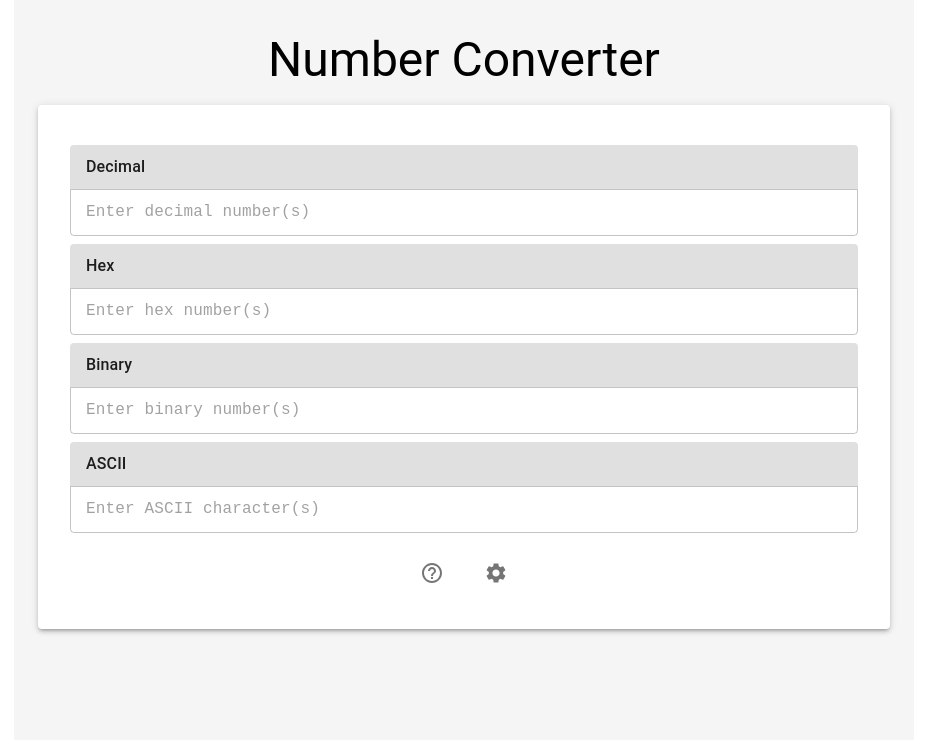
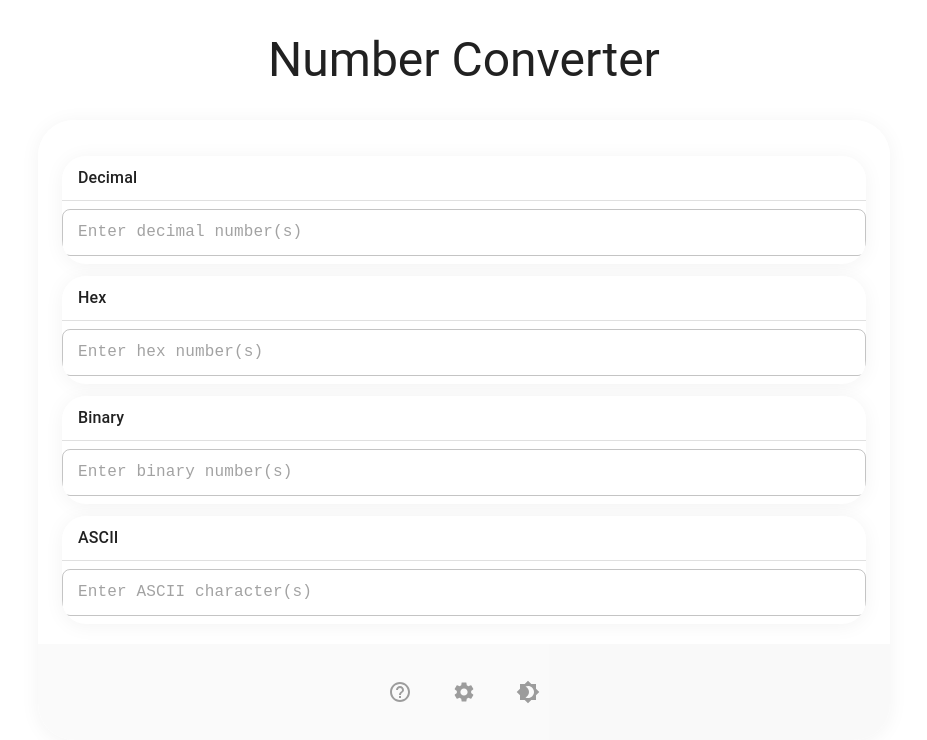
Before and after one commit to OllyMcB/js_number_converter, a React (Vite) app: page / in a window 1280 px wide. Shown: the top 740 px of the page, without its empty margins (176-1103 px from the left). Built offline with nearby package versions, Linux system fonts and the light colour scheme.

Commit message:
Updating visuals

```diff
--- a/src/App.scss
+++ b/src/App.scss
@@ -1,16 +1,22 @@
 .app {
-  min-height: 100vh;
-  padding: 2rem;
-  background-color: #f5f5f5;
+  padding: 0 1rem;
 }
 
 .converter {
-  padding: 2rem;
+  backdrop-filter: blur(10px);
+  -webkit-backdrop-filter: blur(10px);
 }
 
 .controls {
   display: flex;
   justify-content: center;
   gap: 1rem;
-  margin-top: 1rem;
+  padding: 1.5rem;
+  opacity: 0.7;
+  transition: opacity 0.2s ease;
+  background: rgba(0, 0, 0, 0.03);
+
+  &:hover {
+    opacity: 1;
+  }
 }
--- a/src/App.tsx
+++ b/src/App.tsx
@@ -1,8 +1,21 @@
 import { useState } from 'react'
-import { Container, Paper, IconButton, Typography, Box } from '@mui/material'
+import {
+  Container,
+  Paper,
+  IconButton,
+  Typography,
+  Box,
+  ThemeProvider,
+  CssBaseline,
+  useTheme,
+  Tooltip
+} from '@mui/material'
 import HelpOutlineIcon from '@mui/icons-material/HelpOutline'
 import SettingsIcon from '@mui/icons-material/Settings'
+import Brightness4Icon from '@mui/icons-material/Brightness4'
+import Brightness7Icon from '@mui/icons-material/Brightness7'
 import { NumberInput } from './components/NumberInput/NumberInput'
+import { lightTheme, darkTheme } from './theme'
 import './App.scss'
 
 interface NumberValues {
@@ -12,6 +25,15 @@ interface NumberValues {
   ascii: string
 }
 
+const HELP_TEXT = `
+Number Converter allows you to:
+• Convert between decimal, hexadecimal, binary, and ASCII
+• Enter multiple numbers separated by spaces
+• Use '0x' prefix for hex numbers
+• See ASCII characters for each number
+• Toggle between light and dark mode
+`;
+
 function App() {
   const [values, setValues] = useState<NumberValues>({
     decimal: '',
@@ -19,6 +41,8 @@ function App() {
     binary: '',
     ascii: ''
   })
+  const [darkMode, setDarkMode] = useState(false)
+  const theme = useTheme()
 
   const convertNumber = (num: number): NumberValues => ({
     decimal: num.toString(),
@@ -128,11 +152,35 @@ function App() {
   }
 
   return (
+    <ThemeProvider theme={darkMode ? darkTheme : lightTheme}>
+      <CssBaseline />
+      <Box sx={{
+        minHeight: '100vh',
+        bgcolor: 'background.default',
+        transition: 'all 0.3s ease',
+        padding: '2rem 0'
+      }}>
         <Container maxWidth="md" className="app">
-      <Typography variant="h3" component="h1" gutterBottom align="center">
+          <Typography
+            variant="h3"
+            component="h1"
+            gutterBottom
+            align="center"
+            sx={{ color: 'text.primary', mb: 4 }}
+          >
             Number Converter
           </Typography>
-      <Paper elevation={3} className="converter">
+          <Paper
+            elevation={0}
+            className="converter"
+            sx={{
+              bgcolor: 'background.paper',
+              borderRadius: 3,
+              overflow: 'hidden',
+              position: 'relative'
+            }}
+          >
+            <Box sx={{ p: 3, pb: 1 }}>
               <NumberInput
                 label="Decimal"
                 value={values.decimal}
@@ -161,16 +209,33 @@ function App() {
                 onChange={handleAsciiChange}
                 type="ascii"
               />
+            </Box>
             <Box className="controls">
+              <Tooltip
+                title={HELP_TEXT}
+                arrow
+                placement="top"
+                enterDelay={200}
+                leaveDelay={200}
+              >
                 <IconButton className="help" size="large">
                   <HelpOutlineIcon />
                 </IconButton>
+              </Tooltip>
               <IconButton size="large">
                 <SettingsIcon />
+              </IconButton>
+              <IconButton
+                onClick={() => setDarkMode(!darkMode)}
+                size="large"
+              >
+                {darkMode ? <Brightness7Icon /> : <Brightness4Icon />}
               </IconButton>
             </Box>
           </Paper>
         </Container>
+      </Box>
+    </ThemeProvider>
   )
 }
 
--- a/src/components/NumberInput/NumberInput.module.scss
+++ b/src/components/NumberInput/NumberInput.module.scss
@@ -1,22 +1,19 @@
 .container {
-  margin: 0.5rem 0;
+  margin: 0.75rem 0;
   width: 100%;
+  overflow: hidden;
 }
 
 .label {
-  background-color: #e0e0e0;
   padding: 0.5rem 1rem;
-  border-top-left-radius: 4px;
-  border-top-right-radius: 4px;
   font-weight: 500 !important;
 }
 
 .input {
-  background: white;
+  margin: 0 1px;
 
   :global(.MuiOutlinedInput-root) {
-    border-top-left-radius: 0;
-    border-top-right-radius: 0;
+    background: transparent;
   }
 
   input {
--- a/src/components/NumberInput/NumberInput.tsx
+++ b/src/components/NumberInput/NumberInput.tsx
@@ -37,11 +37,24 @@ export const NumberInput = ({
   };
 
   return (
-    <Paper elevation={0} className={styles.container}>
+    <Paper
+      elevation={0}
+      className={styles.container}
+      sx={{
+        bgcolor: 'background.default',
+        borderRadius: 2,
+        overflow: 'hidden'
+      }}
+    >
       <Typography
         variant="subtitle1"
         className={styles.label}
         component="div"
+        sx={{
+          bgcolor: 'background.paper',
+          borderBottom: 1,
+          borderColor: 'divider'
+        }}
       >
         {label}
       </Typography>
--- /dev/null
+++ b/src/theme.ts
@@ -0,0 +1,77 @@
+import { createTheme } from '@mui/material';
+
+export const lightTheme = createTheme({
+  palette: {
+    mode: 'light',
+    background: {
+      default: '#ffffff',
+      paper: 'rgba(255, 255, 255, 0.8)'
+    },
+    primary: {
+      main: '#2196f3',
+    },
+  },
+  shape: {
+    borderRadius: 12
+  },
+  components: {
+    MuiPaper: {
+      styleOverrides: {
+        root: {
+          backdropFilter: 'blur(10px)',
+          boxShadow: '0 2px 20px rgba(0, 0, 0, 0.05)',
+          backgroundImage: 'none'
+        }
+      }
+    },
+    MuiTextField: {
+      styleOverrides: {
+        root: {
+          margin: '8px 0',
+          '& .MuiOutlinedInput-root': {
+            borderRadius: 8,
+            backgroundColor: 'rgba(255, 255, 255, 0.7)'
+          }
+        }
+      }
+    }
+  }
+});
+
+export const darkTheme = createTheme({
+  palette: {
+    mode: 'dark',
+    background: {
+      default: '#121212',
+      paper: 'rgba(30, 30, 30, 0.8)'
+    },
+    primary: {
+      main: '#90caf9',
+    },
+  },
+  shape: {
+    borderRadius: 12
+  },
+  components: {
+    MuiPaper: {
+      styleOverrides: {
+        root: {
+          backdropFilter: 'blur(10px)',
+          boxShadow: '0 2px 20px rgba(0, 0, 0, 0.2)',
+          backgroundImage: 'none'
+        }
+      }
+    },
+    MuiTextField: {
+      styleOverrides: {
+        root: {
+          margin: '8px 0',
+          '& .MuiOutlinedInput-root': {
+            borderRadius: 8,
+            backgroundColor: 'rgba(0, 0, 0, 0.2)'
+          }
+        }
+      }
+    }
+  }
+});
```
Lines whose indentation alone changed are shown as unchanged.
